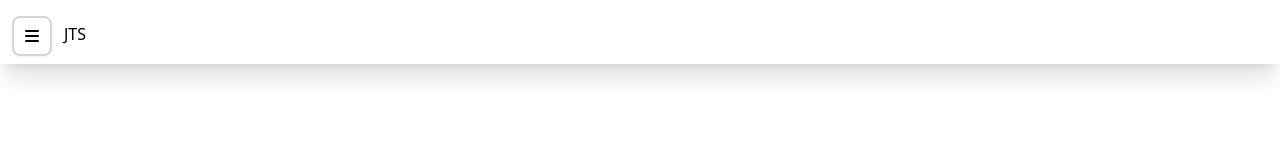
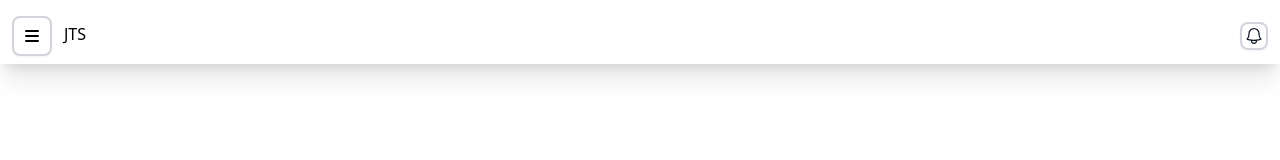
Before and after one commit to JRCRT/ticketing_system, a Vue app in the folder ticketing_system_ui/: page / in a window 1280 px wide. Shown: the top 160 px of the page. Built offline with nearby package versions, Linux system fonts and the light colour scheme.

Commit message:
add notification button

```diff
--- a/ticketing_system_ui/src/App.vue
+++ b/ticketing_system_ui/src/App.vue
@@ -43,7 +43,6 @@ export default {
             d="M2.25 12l8.954-8.955c.44-.439 1.152-.439 1.591 0L21.75 12M4.5 9.75v10.125c0 .621.504 1.125 1.125 1.125H9.75v-4.875c0-.621.504-1.125 1.125-1.125h2.25c.621 0 1.125.504 1.125 1.125V21h4.125c.621 0 1.125-.504 1.125-1.125V9.75M8.25 21h8.25"
           />
         </svg>
-
         Dashboard
       </router-link>
 
@@ -62,7 +61,6 @@ export default {
             d="M16.5 6v.75m0 3v.75m0 3v.75m0 3V18m-9-5.25h5.25M7.5 15h3M3.375 5.25c-.621 0-1.125.504-1.125 1.125v3.026a2.999 2.999 0 010 5.198v3.026c0 .621.504 1.125 1.125 1.125h17.25c.621 0 1.125-.504 1.125-1.125v-3.026a2.999 2.999 0 010-5.198V6.375c0-.621-.504-1.125-1.125-1.125H3.375z"
           />
         </svg>
-
         Ticket
       </router-link>
 
@@ -98,7 +96,6 @@ export default {
           xmlns="http://www.w3.org/2000/svg"
           viewBox="0 0 20 20"
           fill="black"
-          class="w-6 h-6"
         >
           <path
             fill-rule="evenodd"
@@ -111,6 +108,27 @@ export default {
       <router-link :to="{ name: 'Dashboard' }" class="ml-3">
         <h3>JTS</h3>
       </router-link>
+
+      <div class="ml-auto my-auto flex items-center">
+        <button
+          type="button"
+          class="button button-transparent button-icon button-icon-sm"
+        >
+          <svg
+            xmlns="http://www.w3.org/2000/svg"
+            fill="none"
+            viewBox="0 0 24 24"
+            stroke-width="1.5"
+            stroke="currentColor"
+          >
+            <path
+              stroke-linecap="round"
+              stroke-linejoin="round"
+              d="M14.857 17.082a23.848 23.848 0 005.454-1.31A8.967 8.967 0 0118 9.75v-.7V9A6 6 0 006 9v.75a8.967 8.967 0 01-2.312 6.022c1.733.64 3.56 1.085 5.455 1.31m5.714 0a24.255 24.255 0 01-5.714 0m5.714 0a3 3 0 11-5.714 0"
+            />
+          </svg>
+        </button>
+      </div>
     </div>
   </nav>
 
--- a/ticketing_system_ui/src/router/index.js
+++ b/ticketing_system_ui/src/router/index.js
@@ -4,7 +4,7 @@ import Login from "@/views/Login.vue";
 import Dashboard from "@/views/Dashboard.vue";
 import Ticket from "@/views/Ticket.vue";
 
-const APP_TITLE = "JTS - Ticketing System";
+const APP_TITLE = "JTS";
 const routes = [
     {
         path: "/",
@@ -42,7 +42,7 @@ const router = createRouter({
 
 router.afterEach((to, from)=>{
     nextTick(()=>{
-       document.title = to.meta.title ? `${to.meta.title} - ${APP_TITLE}` : APP_TITLE
+       document.title = to.meta.title ? `${to.meta.title} | ${APP_TITLE}` : APP_TITLE
     })
 })
 
```
Also changed, not shown: 1 other file (tests, documents, lock files or other folders).
